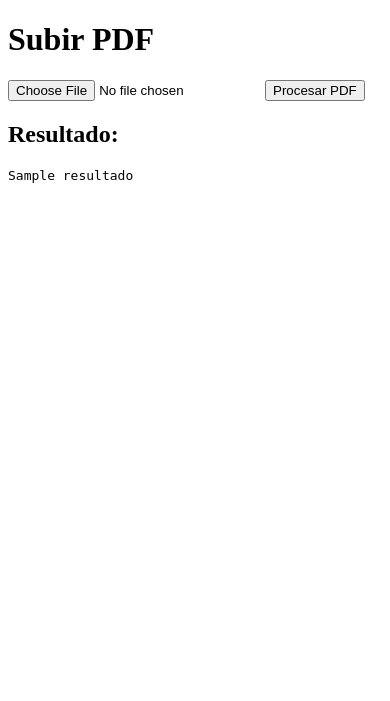
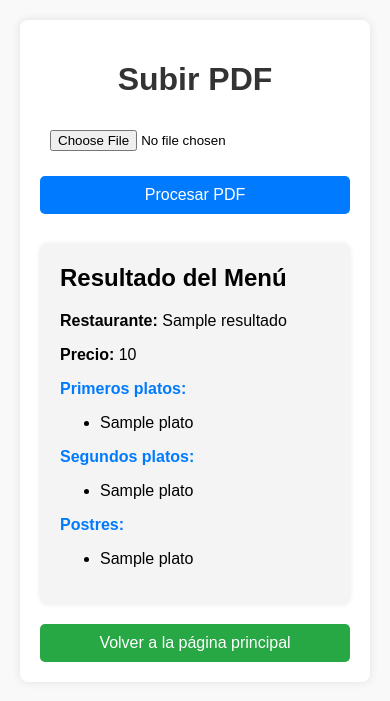
Before and after one commit to PabloHerreraTajamar/TheFork, a Django app: template SearchMenu/procesar_pdfs/templates/procesar_pdfs/upload.html in a window 390 px wide. Shown: the top 701 px of the page. Run offline with Django 5.2, Linux system fonts and the light colour scheme; the template is opened without the code that fills it: most values are stand-ins (such as "Sample title", 1, 10 or a date in 2020).

Commit message:
ia search ok

```diff
--- a/SearchMenu/procesar_pdfs/templates/procesar_pdfs/upload.html
+++ b/SearchMenu/procesar_pdfs/templates/procesar_pdfs/upload.html
@@ -1,9 +1,88 @@
 <!DOCTYPE html>
-<html>
+<html lang="es">
 <head>
+    <meta charset="UTF-8">
     <title>Subir PDF</title>
+    <meta name="viewport" content="width=device-width, initial-scale=1.0">
+    <style>
+        body {
+            font-family: Arial, sans-serif;
+            background: #f9f9f9;
+            margin: 0;
+            padding: 0;
+        }
+        .container {
+            max-width: 600px;
+            margin: 50px auto;
+            background: #fff;
+            border-radius: 8px;
+            box-shadow: 0 0 10px rgba(0,0,0,0.1);
+            padding: 30px;
+            text-align: center;
+        }
+        h1 {
+            color: #333;
+        }
+        form {
+            display: flex;
+            flex-direction: column;
+            gap: 15px;
+        }
+        input[type="file"] {
+            padding: 10px;
+        }
+        button {
+            background: #007bff;
+            color: #fff;
+            border: none;
+            padding: 10px;
+            font-size: 16px;
+            border-radius: 5px;
+            cursor: pointer;
+        }
+        button:hover {
+            background: #0056b3;
+        }
+        .result-card {
+            margin-top: 30px;
+            background: #f4f4f4;
+            padding: 20px;
+            border-radius: 8px;
+            text-align: left;
+            box-shadow: 0 0 5px rgba(0,0,0,0.1);
+        }
+        .result-card h2 {
+            margin-top: 0;
+        }
+        .menu-section {
+            margin-bottom: 10px;
+        }
+        .menu-section strong {
+            color: #007bff;
+        }
+        .back-button {
+            display: block;
+            margin-top: 20px;
+            text-decoration: none;
+            background: #28a745;
+            color: white;
+            padding: 10px;
+            border-radius: 5px;
+            text-align: center;
+        }
+        .back-button:hover {
+            background: #218838;
+        }
+        @media (max-width: 600px) {
+            .container {
+                margin: 20px;
+                padding: 20px;
+            }
+        }
+    </style>
 </head>
 <body>
+    <div class="container">
         <h1>Subir PDF</h1>
         <form action="{% url 'procesar_pdf' %}" method="post" enctype="multipart/form-data">
             {% csrf_token %}
@@ -12,8 +91,41 @@
         </form>
 
         {% if resultado %}
-    <h2>Resultado:</h2>
-    <pre>{{ resultado }}</pre>
+        <div class="result-card">
+            <h2>Resultado del Menú</h2>
+            <p><strong>Restaurante:</strong> {{ resultado.nombre_restaurante }}</p>
+            <p><strong>Precio:</strong> {{ resultado.precio }}</p>
+
+            <div class="menu-section">
+                <strong>Primeros platos:</strong>
+                <ul>
+                    {% for plato in resultado.primeros_platos %}
+                        <li>{{ plato }}</li>
+                    {% endfor %}
+                </ul>
+            </div>
+
+            <div class="menu-section">
+                <strong>Segundos platos:</strong>
+                <ul>
+                    {% for plato in resultado.segundos_platos %}
+                        <li>{{ plato }}</li>
+                    {% endfor %}
+                </ul>
+            </div>
+
+            <div class="menu-section">
+                <strong>Postres:</strong>
+                <ul>
+                    {% for plato in resultado.postres %}
+                        <li>{{ plato }}</li>
+                    {% endfor %}
+                </ul>
+            </div>
+        </div>
         {% endif %}
+
+        <a href="{% url 'home' %}" class="back-button">Volver a la página principal</a>
+    </div>
 </body>
 </html>
--- a/SearchMenu/procesar_pdfs/urls.py
+++ b/SearchMenu/procesar_pdfs/urls.py
@@ -1,7 +1,8 @@
 from django.urls import path
-from .views import home, procesar_pdf
+from .views import home, procesar_pdf, search_dishes
 
 urlpatterns = [
     path('', home, name='home'),  # Página principal
     path('upload/', procesar_pdf, name='procesar_pdf'),  # Página de subida de PDFs
+    path('search/', search_dishes, name='search_dishes'), # Página de búsqueda de platos
 ]
```
Also changed, not shown: SearchMenu/procesar_pdfs/management/commands/az_index.py (+47 -11 lines), SearchMenu/procesar_pdfs/templates/procesar_pdfs/home.html (+6 -4 lines), SearchMenu/procesar_pdfs/templates/procesar_pdfs/search_dishes.html (added, +130 -0 lines), SearchMenu/procesar_pdfs/views.py (+140 -8 lines), SearchMenu/db.sqlite3, 2 other files. Lines whose indentation alone changed are shown as unchanged.
